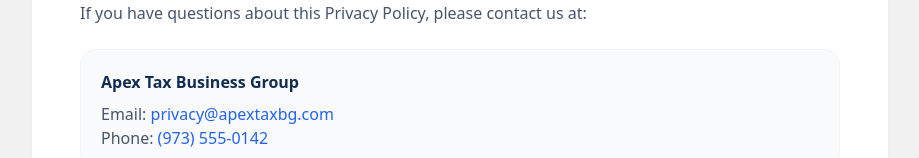
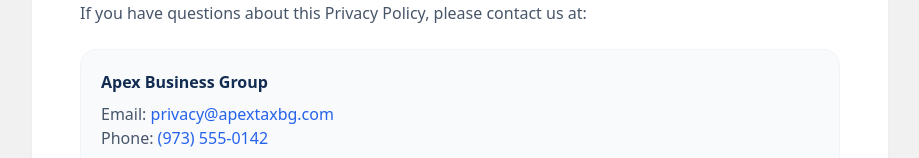
Before and after one commit to Bobbywealth/apex-tax, a React (Vite) app: page /privacy-policy in a window 1280 px wide. Shown: the part 1624-1782 px from the top of the page, without its empty margins (180-1099 px from the left). Built offline with nearby package versions, Linux system fonts and the light colour scheme.

Commit message:
Rename company: Apex Tax Business Group → Apex Business Group

```diff
--- a/index.html
+++ b/index.html
@@ -4,15 +4,15 @@
     <meta charset="UTF-8" />
     <link rel="icon" type="image/svg+xml" href="/favicon.svg" />
     <meta name="viewport" content="width=device-width, initial-scale=1.0" />
-    <meta name="description" content="Apex Tax Business Group — Expert tax filing for individuals and self-employed clients in New Jersey. Secure client portal, simple uploads, real-time updates, and personal support." />
+    <meta name="description" content="Apex Business Group — Expert tax filing for individuals and self-employed clients in New Jersey. Secure client portal, simple uploads, real-time updates, and personal support." />
     <meta name="keywords" content="tax filing, tax preparation, New Jersey tax, self-employed tax, individual tax, tax consultant, IRS filing, tax refund" />
-    <meta name="author" content="Apex Tax Business Group" />
+    <meta name="author" content="Apex Business Group" />
     <meta name="robots" content="index, follow" />
 
     <!-- Open Graph -->
     <meta property="og:type" content="website" />
     <meta property="og:url" content="https://apex-tax.onrender.com" />
-    <meta property="og:title" content="Apex Tax Business Group — Smart Tax Solutions. Real Client Care." />
+    <meta property="og:title" content="Apex Business Group — Smart Tax Solutions. Real Client Care." />
     <meta property="og:description" content="Expert tax filing for individuals and self-employed clients in New Jersey. Secure client portal, simple uploads, real-time updates, and personal support." />
     <meta property="og:image" content="https://i.imgur.com/5zFrwzm.png" />
     <meta property="og:image:width" content="1200" />
@@ -20,11 +20,11 @@
 
     <!-- Twitter Card -->
     <meta name="twitter:card" content="summary_large_image" />
-    <meta name="twitter:title" content="Apex Tax Business Group" />
+    <meta name="twitter:title" content="Apex Business Group" />
     <meta name="twitter:description" content="Expert tax filing for individuals and self-employed clients in New Jersey." />
     <meta name="twitter:image" content="https://i.imgur.com/5zFrwzm.png" />
 
-    <title>Apex Tax Business Group</title>
+    <title>Apex Business Group</title>
   </head>
   <body>
     <div id="root"></div>
--- a/src/App.tsx
+++ b/src/App.tsx
@@ -302,7 +302,7 @@
           <div
             className="flex h-16 w-16 items-center justify-center overflow-hidden rounded-2xl bg-white p-2 shadow-lg ring-1 ring-slate-200"
           >
-            <img src={LOGO_URL} alt="Apex Tax logo" className="h-full w-full object-contain" />
+            <img src={LOGO_URL} alt="Apex Business Group logo" className="h-full w-full object-contain" />
           </div>
           <div>
             <div className="text-[1.5rem] font-black tracking-tight leading-none" style={{ color: NAVY }}>
@@ -351,7 +351,7 @@
           <div
             className="flex h-16 w-16 items-center justify-center overflow-hidden rounded-2xl bg-white p-2 shadow-lg ring-1 ring-slate-200"
           >
-            <img src={LOGO_URL} alt="Apex Tax logo" className="h-full w-full object-contain" />
+            <img src={LOGO_URL} alt="Apex Business Group logo" className="h-full w-full object-contain" />
           </div>
           <div>
             <div className="text-[1.8rem] font-black tracking-tight leading-none" style={{ color: NAVY }}>
@@ -525,7 +525,7 @@
               <div className="absolute inset-0 z-10 bg-gradient-to-r from-[#06162B]/65 via-transparent to-transparent" />
               <img
                 src={HERO_IMAGE_URL}
-                alt="Luxury Apex Tax dashboard preview"
+                alt="Luxury Apex Business Group dashboard preview"
                 className="min-h-[720px] w-full object-cover object-center"
               />
 
@@ -554,7 +554,7 @@
             <div className="relative min-h-[420px] overflow-hidden bg-[#081A33]">
               <img
                 src={LOGO_URL}
-                alt="Apex Tax Lion"
+                alt="Apex Business Group Lion"
                 className="absolute inset-0 h-full w-full object-cover opacity-10"
               />
               <div className="absolute inset-0 bg-gradient-to-br from-[#081A33] via-[#132D52]/90 to-[#132D52]" />
@@ -718,7 +718,7 @@
             Trusted By Individuals, Families & Self-Employed Filers.
           </h2>
           <p className="mx-auto mt-4 max-w-3xl text-base leading-relaxed text-slate-300 sm:mt-6 sm:text-lg">
-            Apex Tax Business Group delivers a premium tax filing experience with simple uploads, clear updates, and organized client communication.
+            Apex Business Group delivers a premium tax filing experience with simple uploads, clear updates, and organized client communication.
           </p>
         </div>
         <div className="grid gap-8 lg:grid-cols-3">
@@ -821,7 +821,7 @@
           {/* Logo + tagline */}
           <div className="flex items-center gap-3">
             <div className="flex h-10 w-10 items-center justify-center overflow-hidden rounded-xl bg-white p-1 shadow ring-1 ring-slate-200">
-              <img src={LOGO_URL} alt="Apex Tax" className="h-full w-full object-contain" />
+              <img src={LOGO_URL} alt="Apex Business Group" className="h-full w-full object-contain" />
             </div>
             <div>
               <div className="text-sm font-black" style={{ color: NAVY }}>APEX TAX</div>
@@ -839,7 +839,7 @@
           </nav>
 
           {/* Copyright */}
-          <p className="text-xs text-slate-400">© {new Date().getFullYear()} Apex Tax Business Group</p>
+          <p className="text-xs text-slate-400">© {new Date().getFullYear()} Apex Business Group</p>
         </div>
       </div>
     </footer>
@@ -856,7 +856,7 @@
         >
           <h2 className="text-3xl font-black sm:text-4xl lg:text-5xl">Ready To Get Started?</h2>
           <p className="mx-auto mt-4 max-w-3xl text-base leading-relaxed text-slate-200 sm:mt-5 sm:text-lg lg:text-xl">
-            Work with Apex Tax Business Group for a clean, secure, and professional tax filing experience.
+            Work with Apex Business Group for a clean, secure, and professional tax filing experience.
           </p>
           <div className="mt-10 flex flex-col gap-3 sm:flex-row sm:justify-center sm:gap-4">
             <button
@@ -907,7 +907,7 @@
       <div className="w-full max-w-md rounded-3xl p-8 shadow-xl" style={{ backgroundColor: "white" }}>
         <div className="mb-8 flex flex-col items-center text-center">
           <div className="mb-4 flex h-16 w-16 items-center justify-center overflow-hidden rounded-2xl bg-white p-2 shadow-lg ring-1 ring-slate-200">
-            <img src={LOGO_URL} alt="Apex Tax" className="h-full w-full object-contain" />
+            <img src={LOGO_URL} alt="Apex Business Group" className="h-full w-full object-contain" />
           </div>
           <h1 className="text-2xl font-black" style={{ color: NAVY }}>Admin Portal</h1>
           <p className="mt-1 text-sm text-slate-500">Sign in to manage clients and intake</p>
@@ -1149,7 +1149,7 @@
         {/* Desktop logo + label */}
         <div className="hidden md:flex mb-6 items-center gap-3 text-lg font-black">
           <div className="flex h-10 w-10 items-center justify-center overflow-hidden rounded-xl bg-white p-1">
-            <img src={LOGO_URL} alt="Apex Tax" className="h-full w-full object-contain" />
+            <img src={LOGO_URL} alt="Apex Business Group" className="h-full w-full object-contain" />
           </div>
           <span>Admin Portal</span>
         </div>
--- a/src/pages/contact.tsx
+++ b/src/pages/contact.tsx
@@ -47,7 +47,7 @@
             >
               <img
                 src="https://i.imgur.com/0uQZnHh.png"
-                alt="Apex Tax logo"
+                alt="Apex Business Group logo"
                 className="h-full w-full object-contain"
               />
             </div>
@@ -143,7 +143,7 @@
 
             <div className="rounded-3xl bg-white p-8 shadow-sm">
               <h3 className="text-lg font-black" style={{ color: "#132D52" }}>
-                Why Choose Apex Tax?
+                Why Choose Apex Business Group?
               </h3>
               <ul className="mt-4 space-y-3">
                 {[
--- a/src/pages/privacy-policy.tsx
+++ b/src/pages/privacy-policy.tsx
@@ -13,7 +13,7 @@
             >
               <img
                 src="https://i.imgur.com/0uQZnHh.png"
-                alt="Apex Tax logo"
+                alt="Apex Business Group logo"
                 className="h-full w-full object-contain"
               />
             </div>
@@ -46,7 +46,7 @@
           <div className="prose prose-slate max-w-none space-y-6 text-slate-600">
 
             <p>
-              Apex Tax Business Group ("we," "our," or "us") is committed to protecting your privacy. This Privacy Policy explains how we collect, use, disclose, and safeguard your information when you visit our website or use our services.
+              Apex Business Group ("we," "our," or "us") is committed to protecting your privacy. This Privacy Policy explains how we collect, use, disclose, and safeguard your information when you visit our website or use our services.
             </p>
 
             <h2 className="text-2xl font-bold" style={{ color: "#132D52" }}>Information We Collect</h2>
@@ -97,7 +97,7 @@
               If you have questions about this Privacy Policy, please contact us at:
             </p>
             <div className="rounded-2xl border border-slate-100 bg-slate-50 p-5">
-              <p className="font-semibold" style={{ color: "#132D52" }}>Apex Tax Business Group</p>
+              <p className="font-semibold" style={{ color: "#132D52" }}>Apex Business Group</p>
               <p className="mt-2">Email: <a href="mailto:privacy@apextaxbg.com" className="text-blue-600 hover:underline">privacy@apextaxbg.com</a></p>
               <p>Phone: <a href="tel:+19735550142" className="text-blue-600 hover:underline">(973) 555-0142</a></p>
             </div>
```
